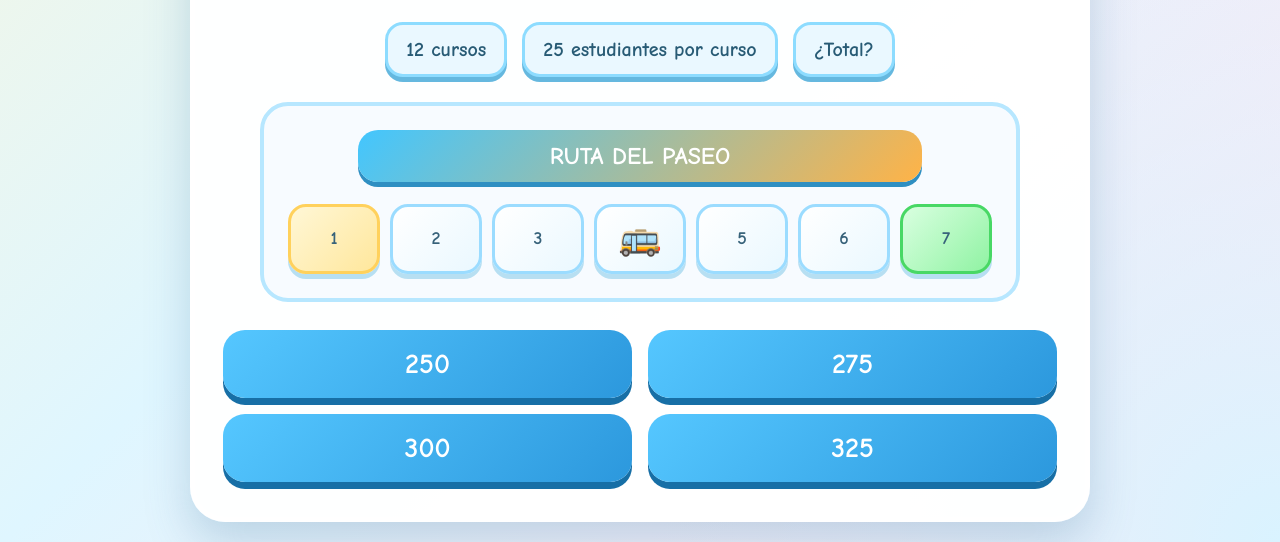
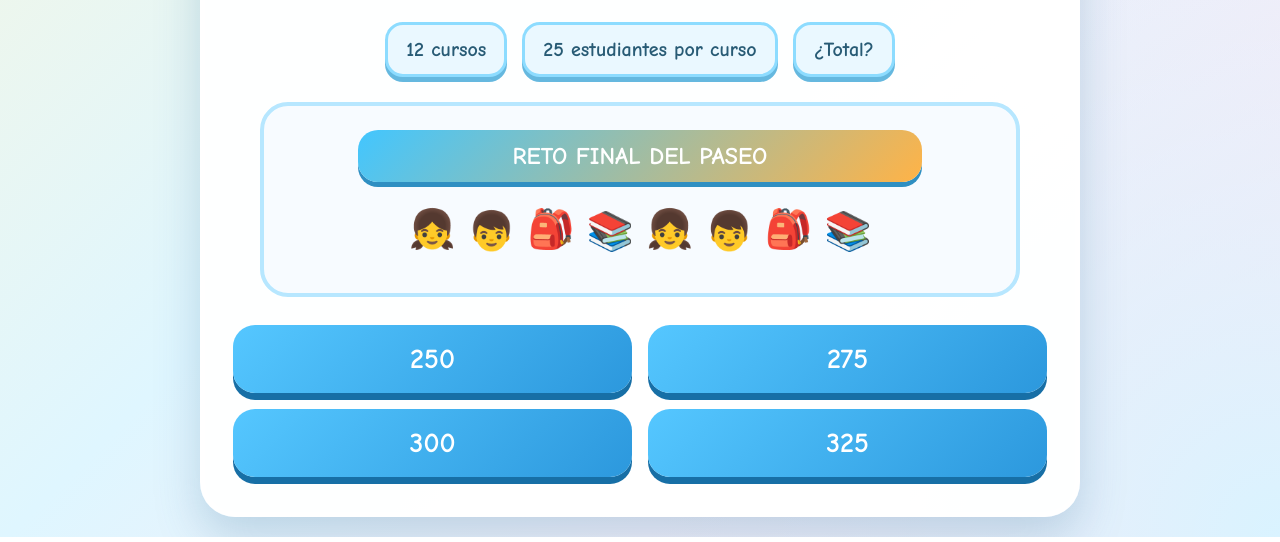
Before and after one commit to Damienq7w/QR-8, a plain HTML site: page index.html in a window 1280 px wide. Shown: the part 732-1274 px from the top of the page. Drawn offline with Linux system fonts and the light colour scheme.

Commit message:
Update index.html

```diff
--- a/index.html
+++ b/index.html
@@ -42,13 +42,17 @@
     .d6 { top: 48%; right: 5%; animation-delay: 2.3s; }
 
     @keyframes flotar {
-      0%, 100% { transform: translateY(0) rotate(0deg); }
-      50% { transform: translateY(-16px) rotate(8deg); }
+      0%, 100% {
+        transform: translateY(0) rotate(0deg);
+      }
+      50% {
+        transform: translateY(-16px) rotate(8deg);
+      }
     }
 
     .tarjeta {
       width: 100%;
-      max-width: 900px;
+      max-width: 880px;
       background: rgba(255, 255, 255, 0.96);
       border-radius: 35px;
       padding: 35px 28px;
@@ -173,7 +177,7 @@
       box-shadow: 0 5px 0 #65b8df;
     }
 
-    .ruta {
+    .zona-visual {
       margin: 25px auto;
       background: #f7fbff;
       border: 4px solid #b7e7ff;
@@ -194,46 +198,30 @@
       box-shadow: 0 5px 0 #2f8fc2;
     }
 
-    .casillas {
-      display: grid;
-      grid-template-columns: repeat(7, 1fr);
-      gap: 10px;
+    .estudiantes {
+      display: flex;
+      justify-content: center;
+      gap: 12px;
+      flex-wrap: wrap;
+      font-size: 38px;
+      padding: 10px;
     }
 
-    .casilla {
-      min-height: 70px;
-      background: linear-gradient(135deg, #ffffff, #eaf8ff);
-      border: 3px solid #9bdcff;
-      border-radius: 18px;
-      display: flex;
-      justify-content: center;
-      align-items: center;
-      font-size: 18px;
-      font-weight: bold;
-      color: #37627a;
-      position: relative;
-      box-shadow: 0 5px 0 #b7dff2;
+    .estudiante {
+      animation: saltito 2s ease-in-out infinite;
     }
 
-    .casilla.inicio {
-      background: linear-gradient(135deg, #fff7d6, #ffe79c);
-      border-color: #ffd15c;
+    .estudiante:nth-child(even) {
+      animation-delay: .4s;
     }
 
-    .casilla.meta {
-      background: linear-gradient(135deg, #d9ffe0, #90f3a3);
-      border-color: #48d865;
-    }
-
-    .bus {
-      position: absolute;
-      font-size: 36px;
-      animation: saltar 0.8s ease infinite alternate;
-    }
-
-    @keyframes saltar {
-      from { transform: translateY(0); }
-      to { transform: translateY(-6px); }
+    @keyframes saltito {
+      0%, 100% {
+        transform: translateY(0);
+      }
+      50% {
+        transform: translateY(-7px);
+      }
     }
 
     .opciones {
@@ -361,15 +349,6 @@
         font-size: 20px;
       }
 
-      .casillas {
-        grid-template-columns: repeat(4, 1fr);
-      }
-
-      .casilla {
-        min-height: 60px;
-        font-size: 15px;
-      }
-
       .opciones {
         grid-template-columns: 1fr;
       }
@@ -381,14 +360,18 @@
       .dato {
         font-size: 17px;
       }
+
+      .estudiantes {
+        font-size: 32px;
+      }
     }
   </style>
 </head>
 
 <body>
-  <div class="decoracion d1">🚌</div>
-  <div class="decoracion d2">🎒</div>
-  <div class="decoracion d3">📚</div>
+  <div class="decoracion d1">🎒</div>
+  <div class="decoracion d2">📚</div>
+  <div class="decoracion d3">✏️</div>
   <div class="decoracion d4">⭐</div>
   <div class="decoracion d5">🎈</div>
   <div class="decoracion d6">✨</div>
@@ -421,9 +404,19 @@
       <div class="dato">¿Total?</div>
     </div>
 
-    <section class="ruta">
-      <div class="letrero">RUTA DEL PASEO</div>
-      <div class="casillas" id="casillas"></div>
+    <section class="zona-visual">
+      <div class="letrero">RETO FINAL DEL PASEO</div>
+
+      <div class="estudiantes">
+        <span class="estudiante">👧</span>
+        <span class="estudiante">👦</span>
+        <span class="estudiante">🎒</span>
+        <span class="estudiante">📚</span>
+        <span class="estudiante">👧</span>
+        <span class="estudiante">👦</span>
+        <span class="estudiante">🎒</span>
+        <span class="estudiante">📚</span>
+      </div>
     </section>
 
     <section class="opciones">
@@ -441,7 +434,6 @@
   </main>
 
   <script>
-    const contenedorCasillas = document.getElementById("casillas");
     const tiempoTexto = document.getElementById("tiempo");
     const temporizador = document.getElementById("temporizador");
     const mensaje = document.getElementById("mensaje");
@@ -450,35 +442,10 @@
 
     const respuestaCorrecta = 300;
     const tiempoInicial = 30;
-    const totalCasillas = 7;
 
     let tiempo = tiempoInicial;
-    let posicionBus = 4;
     let juegoTerminado = false;
     let intervalo;
-
-    function crearRuta() {
-      contenedorCasillas.innerHTML = "";
-
-      for (let i = 1; i <= totalCasillas; i++) {
-        const casilla = document.createElement("div");
-        casilla.classList.add("casilla");
-
-        if (i === 1) casilla.classList.add("inicio");
-        if (i === totalCasillas) casilla.classList.add("meta");
-
-        casilla.textContent = i;
-
-        if (i === posicionBus) {
-          const bus = document.createElement("div");
-          bus.classList.add("bus");
-          bus.textContent = "🚌";
-          casilla.appendChild(bus);
-        }
-
-        contenedorCasillas.appendChild(casilla);
-      }
-    }
 
     function iniciarTemporizador() {
       intervalo = setInterval(() => {
@@ -511,8 +478,6 @@
 
       if (respuesta === respuestaCorrecta) {
         boton.classList.add("correcta");
-        posicionBus = Math.min(posicionBus + 1, totalCasillas);
-        crearRuta();
 
         mensaje.className = "mensaje exito";
         mensaje.innerHTML = `
@@ -523,8 +488,6 @@
       } else {
         boton.classList.add("incorrecta");
         marcarCorrecta();
-        posicionBus = Math.max(posicionBus - 1, 1);
-        crearRuta();
 
         mensaje.className = "mensaje error";
         mensaje.innerHTML = `
@@ -543,9 +506,6 @@
       clearInterval(intervalo);
       bloquearOpciones();
       marcarCorrecta();
-
-      posicionBus = Math.max(posicionBus - 1, 1);
-      crearRuta();
 
       mensaje.className = "mensaje error";
       mensaje.innerHTML = `
@@ -574,7 +534,6 @@
 
     function reiniciarJuego() {
       tiempo = tiempoInicial;
-      posicionBus = 4;
       juegoTerminado = false;
 
       tiempoTexto.textContent = tiempo;
@@ -590,12 +549,10 @@
         opcion.classList.remove("correcta", "incorrecta");
       });
 
-      crearRuta();
       clearInterval(intervalo);
       iniciarTemporizador();
     }
 
-    crearRuta();
     iniciarTemporizador();
   </script>
 </body>
```
